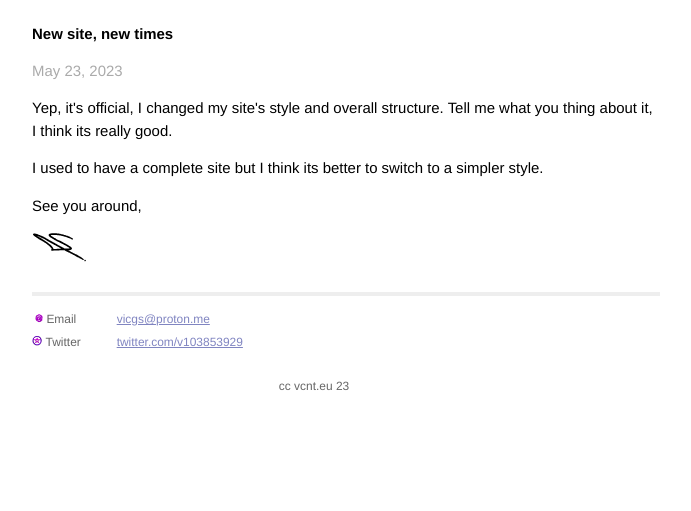
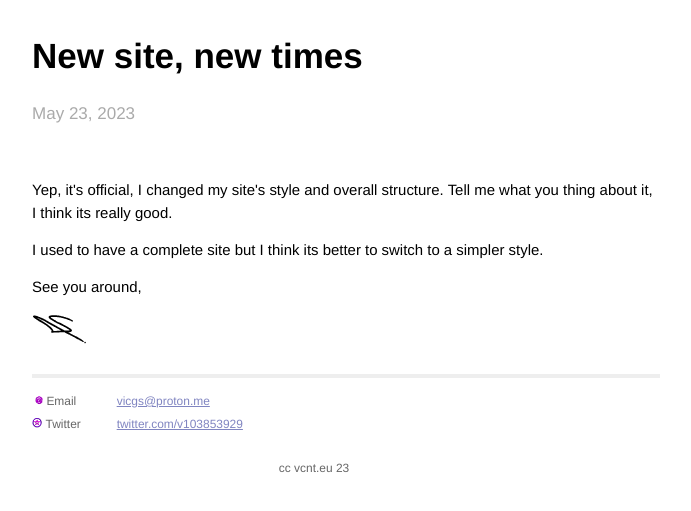
Before and after one commit to pxrpl/blog, an Eleventy site: page src/posts/2023-05-23-new-site-new-times.md in a window 1280 px wide. Shown: the part 91-602 px from the top of the page, without its empty margins (294-985 px from the left). Built offline with nearby package versions, Linux system fonts and the light colour scheme; Eleventy itself is replaced by a stand-in of ours; files that its build step writes are made by us from their sources.

Commit message:
changed a bit of css

```diff
--- a/src/_includes/post.njk
+++ b/src/_includes/post.njk
@@ -22,10 +22,11 @@
           <div class="header">
               {% include "header.njk" %}
           </div>
-
+<br>
           <div id="home">
-          <h1>{{ title }}</h1>
+          <h1 class="post">{{ title }}</h1>
     <p class="meta">{{ date | formatDate }}</p>
+    <br>
   <div class="post">
   {{ content | safe }}
   </div>
--- a/src/css/main.css
+++ b/src/css/main.css
@@ -91,6 +91,7 @@
   }
 
   .meta {
+    font-size: 17px;
     color: #aaa;
   }
 
@@ -128,6 +129,11 @@
   /*****************************************************************************/
 
   /* standard */
+
+  .post h1 {
+font-size: 20px;
+  }
+
   .post pre {
     border: 1px solid #ddd;
     background-color: #eef;
@@ -158,3 +164,7 @@
   .post pre.terminal code {
     background-color: #333;
   }
+
+  h1.post {
+    font-size: 35px;
+    margin-bottom: 1em; }
```
